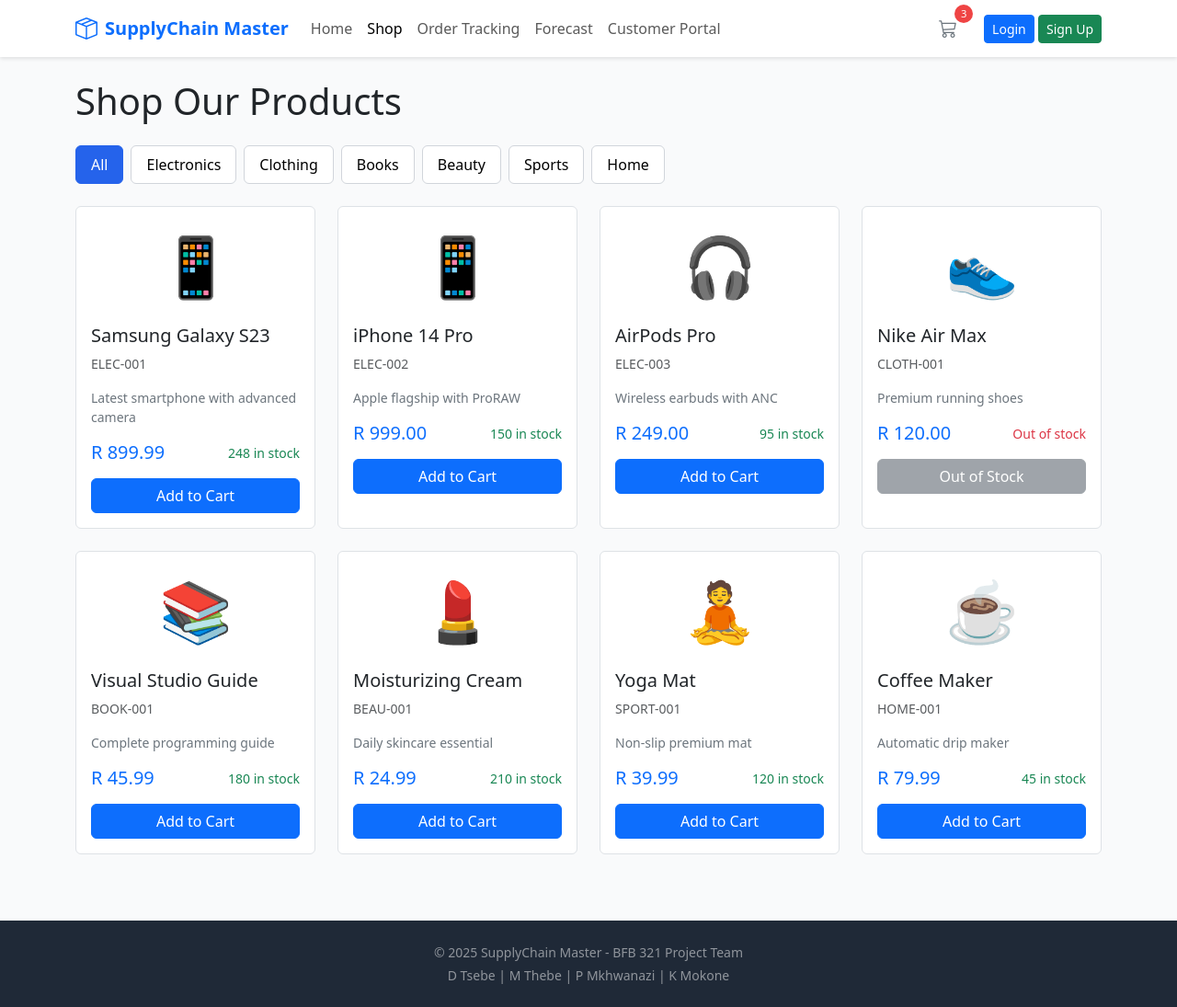
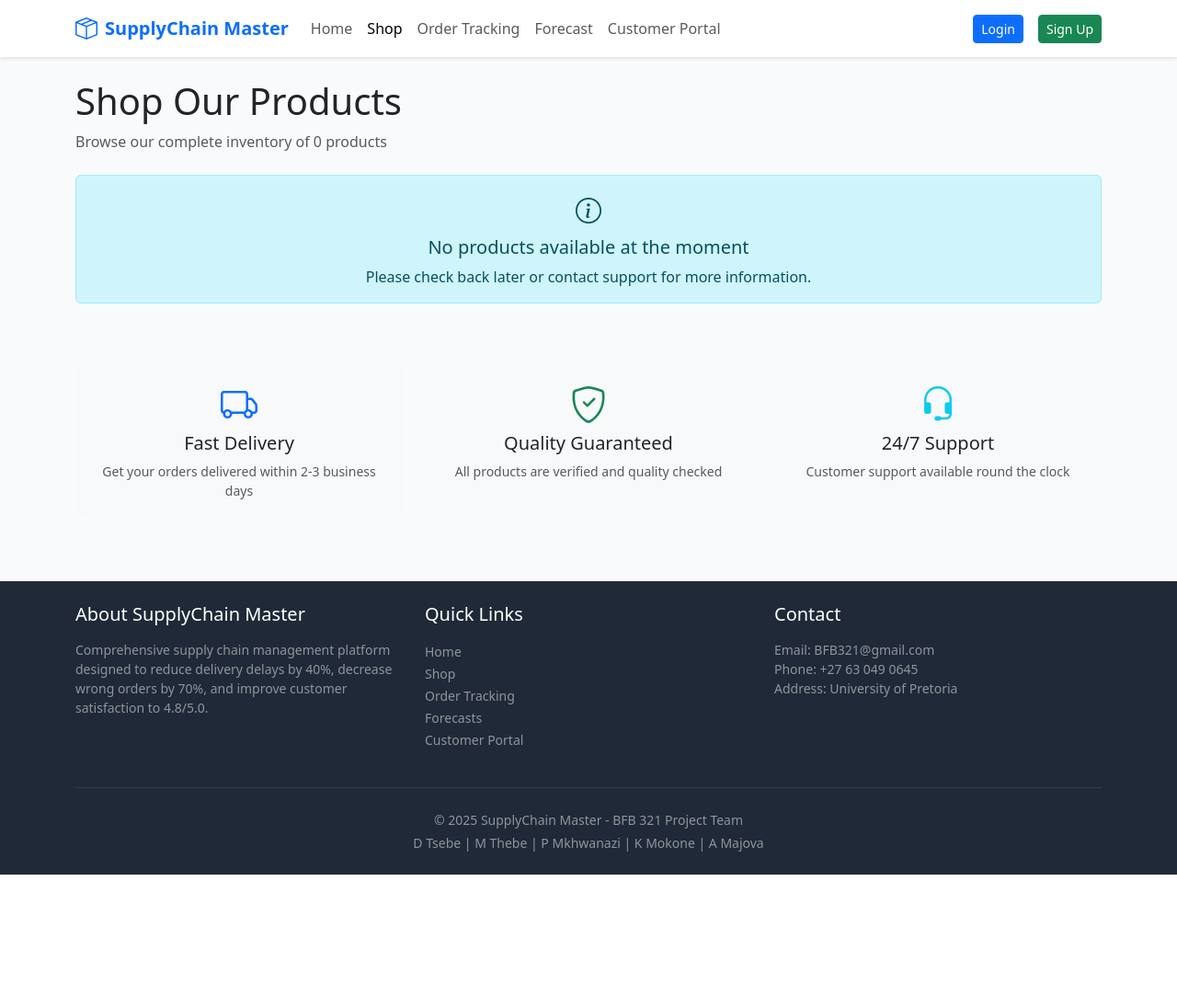
Before and after one commit to u22754459/Group_29-Retail-Supply-Chain, a Flask app: template templates/shop.html in a window 1280 px wide. Shown: the whole page at 92% size. After the commit the page ends 951 px from the top, so only its background shows below. Run offline with Flask 3, Linux system fonts and the light colour scheme; the template is opened without the code that fills it, so the values that code supplies are empty.

Commit message:
Update shop.html

```diff
--- a/templates/shop.html
+++ b/templates/shop.html
@@ -3,7 +3,7 @@
 <head>
     <meta charset="UTF-8">
     <meta name="viewport" content="width=device-width, initial-scale=1.0">
-    <title>Shop - Supply Chain Management System</title>
+    <title>Shop - SupplyChain Master</title>
     <link href="https://cdn.jsdelivr.net/npm/bootstrap@5.3.2/dist/css/bootstrap.min.css" rel="stylesheet">
     <link rel="stylesheet" href="https://cdn.jsdelivr.net/npm/bootstrap-icons@1.11.1/font/bootstrap-icons.css">
     <style>
@@ -34,47 +34,18 @@
             font-size: 4rem;
         }
 
-        .category-btn {
-            transition: all 0.2s;
-            cursor: pointer;
-            border: 1px solid #d1d5db;
-            padding: 0.5rem 1rem;
-            border-radius: 0.375rem;
-            background-color: white;
-        }
-
-        .category-btn:hover {
+        .category-badge {
+            display: inline-block;
+            padding: 0.25rem 0.75rem;
+            border-radius: 1rem;
+            font-size: 0.75rem;
             background-color: #e5e7eb;
-        }
-
-        .category-btn.active {
-            background-color: var(--primary-color);
-            color: white;
-            border-color: var(--primary-color);
-        }
-
-        .cart-badge {
-            position: absolute;
-            top: -5px;
-            right: -5px;
-            background-color: var(--danger-color);
-            color: white;
-            border-radius: 50%;
-            width: 20px;
-            height: 20px;
-            font-size: 0.7rem;
-            display: flex;
-            align-items: center;
-            justify-content: center;
+            color: #374151;
         }
 
         .footer {
             background-color: #1f2937;
             color: white;
-        }
-
-        .hidden {
-            display: none;
         }
     </style>
 </head>
@@ -82,7 +53,7 @@
     <!-- Navigation -->
     <nav class="navbar navbar-expand-lg navbar-light bg-white sticky-top">
         <div class="container">
-            <a class="navbar-brand d-flex align-items-center" href="index.html">
+            <a class="navbar-brand d-flex align-items-center" href="{{ url_for('index') }}">
                 <i class="bi bi-box-seam fs-4 text-primary me-2"></i>
                 <span class="fw-bold text-primary">SupplyChain Master</span>
             </a>
@@ -91,175 +62,168 @@
             </button>
             <div class="collapse navbar-collapse" id="navbarNav">
                 <ul class="navbar-nav me-auto">
-                    <li class="nav-item"><a class="nav-link" href="index.html">Home</a></li>
-                    <li class="nav-item"><a class="nav-link active" href="shop.html">Shop</a></li>
-                    <li class="nav-item"><a class="nav-link" href="tracking.html">Order Tracking</a></li>
-                    <li class="nav-item"><a class="nav-link" href="forecast.html">Forecast</a></li>
-                    <li class="nav-item"><a class="nav-link" href="customer.html">Customer Portal</a></li>
+                    <li class="nav-item"><a class="nav-link" href="{{ url_for('index') }}">Home</a></li>
+                    <li class="nav-item"><a class="nav-link active" href="{{ url_for('shop') }}">Shop</a></li>
+                    <li class="nav-item"><a class="nav-link" href="{{ url_for('tracking') }}">Order Tracking</a></li>
+                    <li class="nav-item"><a class="nav-link" href="{{ url_for('forecast') }}">Forecast</a></li>
+                    <li class="nav-item"><a class="nav-link" href="{{ url_for('customer') }}">Customer Portal</a></li>
                 </ul>
                 <div class="d-flex align-items-center gap-3">
-                    <a href="#" class="btn btn-link position-relative">
-                        <i class="bi bi-cart3 fs-5 text-secondary"></i>
-                        <span class="cart-badge">3</span>
-                    </a>
-                    <div>
-                        <a href="login.html" class="btn btn-primary btn-sm">Login</a>
-                        <a href="signup.html" class="btn btn-success btn-sm">Sign Up</a>
-                    </div>
+                    {% if session.user_id %}
+                        <span class="text-muted">Hello, {{ session.user_name }}</span>
+                        <a href="{{ url_for('logout') }}" class="btn btn-outline-secondary btn-sm">Logout</a>
+                    {% else %}
+                        <a href="{{ url_for('login') }}" class="btn btn-primary btn-sm">Login</a>
+                        <a href="{{ url_for('signup') }}" class="btn btn-success btn-sm">Sign Up</a>
+                    {% endif %}
                 </div>
             </div>
         </div>
     </nav>
 
+    <!-- Flash Messages -->
+    {% with messages = get_flashed_messages(with_categories=true) %}
+        {% if messages %}
+            <div class="container mt-3">
+                {% for category, message in messages %}
+                    <div class="alert alert-{{ category }} alert-dismissible fade show" role="alert">
+                        {{ message }}
+                        <button type="button" class="btn-close" data-bs-dismiss="alert"></button>
+                    </div>
+                {% endfor %}
+            </div>
+        {% endif %}
+    {% endwith %}
+
     <!-- Shop Content -->
     <div class="container py-4">
-        <h1 class="mb-4">Shop Our Products</h1>
+        <div class="row align-items-center mb-4">
+            <div class="col">
+                <h1 class="mb-2">Shop Our Products</h1>
+                <p class="text-muted mb-0">Browse our complete inventory of {{ products|length }} products</p>
+            </div>
+        </div>
 
-        <!-- Category Filters -->
-        <div class="d-flex gap-2 mb-4 flex-wrap">
-            <button class="category-btn active">All</button>
-            <button class="category-btn">Electronics</button>
-            <button class="category-btn">Clothing</button>
-            <button class="category-btn">Books</button>
-            <button class="category-btn">Beauty</button>
-            <button class="category-btn">Sports</button>
-            <button class="category-btn">Home</button>
+        <!-- Category Filter Info -->
+        {% if categories %}
+        <div class="card mb-4 bg-light border-0">
+            <div class="card-body py-2">
+                <p class="small text-muted mb-0">
+                    <i class="bi bi-tag me-2"></i>
+                    <strong>Available Categories:</strong>
+                    {% for category in categories %}
+                        <span class="category-badge">{{ category.category_name }}</span>
+                    {% endfor %}
+                </p>
             </div>
+        </div>
+        {% endif %}
 
         <!-- Products Grid -->
         <div class="row g-4">
-            <!-- Product 1 -->
+            {% if products %}
+                {% for product in products %}
                 <div class="col-md-6 col-lg-3">
-                <div class="card product-card border">
-                    <div class="card-body">
-                        <div class="text-center product-emoji mb-3">📱</div>
-                        <h5 class="card-title">Samsung Galaxy S23</h5>
-                        <p class="small text-muted">ELEC-001</p>
-                        <p class="small text-secondary">Latest smartphone with advanced camera</p>
+                    <div class="card product-card border h-100">
+                        <div class="card-body d-flex flex-column">
+                            <div class="text-center product-emoji mb-3">
+                                {% if 'phone' in product.product_name.lower() or 'galaxy' in product.product_name.lower() or 'iphone' in product.product_name.lower() %}
+                                    📱
+                                {% elif 'airpod' in product.product_name.lower() or 'headphone' in product.product_name.lower() %}
+                                    🎧
+                                {% elif 'shoe' in product.product_name.lower() or 'nike' in product.product_name.lower() %}
+                                    👟
+                                {% elif 'book' in product.product_name.lower() or 'guide' in product.product_name.lower() %}
+                                    📚
+                                {% elif 'cream' in product.product_name.lower() or 'beauty' in product.product_name.lower() %}
+                                    💄
+                                {% elif 'yoga' in product.product_name.lower() or 'mat' in product.product_name.lower() %}
+                                    🧘
+                                {% elif 'coffee' in product.product_name.lower() %}
+                                    ☕
+                                {% else %}
+                                    📦
+                                {% endif %}
+                            </div>
+
+                            <h5 class="card-title">{{ product.product_name }}</h5>
+                            <p class="small text-muted mb-1">{{ product.sku }}</p>
+
+                            {% if product.category_name %}
+                                <span class="category-badge mb-2">{{ product.category_name }}</span>
+                            {% endif %}
+
+                            <p class="small text-secondary flex-grow-1">{{ product.description or 'Quality product available for order' }}</p>
+
                             <div class="d-flex justify-content-between align-items-center mb-3">
-                            <span class="h5 mb-0 text-primary">R 899.99</span>
-                            <span class="small text-success">248 in stock</span>
+                                <span class="h5 mb-0 text-primary">R {{ "%.2f"|format(product.price) }}</span>
+                                {% if product.quantity > 0 %}
+                                    <span class="small text-success fw-semibold">
+                                        <i class="bi bi-check-circle-fill me-1"></i>{{ product.quantity }} in stock
+                                    </span>
+                                {% else %}
+                                    <span class="small text-danger fw-semibold">
+                                        <i class="bi bi-x-circle-fill me-1"></i>Out of stock
+                                    </span>
+                                {% endif %}
                             </div>
-                        <button class="btn w-100 btn-primary">Add to Cart</button>
+
+                            {% if product.quantity > 0 %}
+                                <form method="POST" action="{{ url_for('shop') }}" class="mt-auto">
+                                    <input type="hidden" name="product_id" value="{{ product.product_id }}">
+                                    <input type="hidden" name="product_name" value="{{ product.product_name }}">
+                                    <input type="hidden" name="price" value="{{ product.price }}">
+                                    <input type="hidden" name="action" value="add_to_cart">
+                                    <button type="submit" class="btn w-100 btn-primary">
+                                        <i class="bi bi-cart-plus me-1"></i>Add to Cart
+                                    </button>
+                                </form>
+                            {% else %}
+                                <button class="btn w-100 btn-secondary" disabled>
+                                    <i class="bi bi-x-circle me-1"></i>Out of Stock
+                                </button>
+                            {% endif %}
                         </div>
                     </div>
                 </div>
+                {% endfor %}
+            {% else %}
+                <div class="col-12">
+                    <div class="alert alert-info text-center">
+                        <i class="bi bi-info-circle fs-3 d-block mb-2"></i>
+                        <h5>No products available at the moment</h5>
+                        <p class="mb-0">Please check back later or contact support for more information.</p>
+                    </div>
+                </div>
+            {% endif %}
+        </div>
 
-            <!-- Product 2 -->
-            <div class="col-md-6 col-lg-3">
-                <div class="card product-card border">
-                    <div class="card-body">
-                        <div class="text-center product-emoji mb-3">📱</div>
-                        <h5 class="card-title">iPhone 14 Pro</h5>
-                        <p class="small text-muted">ELEC-002</p>
-                        <p class="small text-secondary">Apple flagship with ProRAW</p>
-                        <div class="d-flex justify-content-between align-items-center mb-3">
-                            <span class="h5 mb-0 text-primary">R 999.00</span>
-                            <span class="small text-success">150 in stock</span>
-                        </div>
-                        <button class="btn w-100 btn-primary">Add to Cart</button>
+        <!-- Additional Info Section -->
+        <div class="row mt-5">
+            <div class="col-md-4">
+                <div class="card border-0 bg-light h-100">
+                    <div class="card-body text-center">
+                        <i class="bi bi-truck fs-1 text-primary mb-3"></i>
+                        <h5>Fast Delivery</h5>
+                        <p class="small text-muted mb-0">Get your orders delivered within 2-3 business days</p>
                     </div>
                 </div>
             </div>
-
-            <!-- Product 3 -->
-            <div class="col-md-6 col-lg-3">
-                <div class="card product-card border">
-                    <div class="card-body">
-                        <div class="text-center product-emoji mb-3">🎧</div>
-                        <h5 class="card-title">AirPods Pro</h5>
-                        <p class="small text-muted">ELEC-003</p>
-                        <p class="small text-secondary">Wireless earbuds with ANC</p>
-                        <div class="d-flex justify-content-between align-items-center mb-3">
-                            <span class="h5 mb-0 text-primary">R 249.00</span>
-                            <span class="small text-success">95 in stock</span>
-                        </div>
-                        <button class="btn w-100 btn-primary">Add to Cart</button>
+            <div class="col-md-4">
+                <div class="card border-0 bg-light h-100">
+                    <div class="card-body text-center">
+                        <i class="bi bi-shield-check fs-1 text-success mb-3"></i>
+                        <h5>Quality Guaranteed</h5>
+                        <p class="small text-muted mb-0">All products are verified and quality checked</p>
                     </div>
                 </div>
             </div>
-
-            <!-- Product 4 -->
-            <div class="col-md-6 col-lg-3">
-                <div class="card product-card border">
-                    <div class="card-body">
-                        <div class="text-center product-emoji mb-3">👟</div>
-                        <h5 class="card-title">Nike Air Max</h5>
-                        <p class="small text-muted">CLOTH-001</p>
-                        <p class="small text-secondary">Premium running shoes</p>
-                        <div class="d-flex justify-content-between align-items-center mb-3">
-                            <span class="h5 mb-0 text-primary">R 120.00</span>
-                            <span class="small text-danger">Out of stock</span>
-                        </div>
-                        <button class="btn w-100 btn-secondary" disabled>Out of Stock</button>
-                    </div>
-                </div>
-            </div>
-
-            <!-- Product 5 -->
-            <div class="col-md-6 col-lg-3">
-                <div class="card product-card border">
-                    <div class="card-body">
-                        <div class="text-center product-emoji mb-3">📚</div>
-                        <h5 class="card-title">Visual Studio Guide</h5>
-                        <p class="small text-muted">BOOK-001</p>
-                        <p class="small text-secondary">Complete programming guide</p>
-                        <div class="d-flex justify-content-between align-items-center mb-3">
-                            <span class="h5 mb-0 text-primary">R 45.99</span>
-                            <span class="small text-success">180 in stock</span>
-                        </div>
-                        <button class="btn w-100 btn-primary">Add to Cart</button>
-                    </div>
-                </div>
-            </div>
-
-            <!-- Product 6 -->
-            <div class="col-md-6 col-lg-3">
-                <div class="card product-card border">
-                    <div class="card-body">
-                        <div class="text-center product-emoji mb-3">💄</div>
-                        <h5 class="card-title">Moisturizing Cream</h5>
-                        <p class="small text-muted">BEAU-001</p>
-                        <p class="small text-secondary">Daily skincare essential</p>
-                        <div class="d-flex justify-content-between align-items-center mb-3">
-                            <span class="h5 mb-0 text-primary">R 24.99</span>
-                            <span class="small text-success">210 in stock</span>
-                        </div>
-                        <button class="btn w-100 btn-primary">Add to Cart</button>
-                    </div>
-                </div>
-            </div>
-
-            <!-- Product 7 -->
-            <div class="col-md-6 col-lg-3">
-                <div class="card product-card border">
-                    <div class="card-body">
-                        <div class="text-center product-emoji mb-3">🧘</div>
-                        <h5 class="card-title">Yoga Mat</h5>
-                        <p class="small text-muted">SPORT-001</p>
-                        <p class="small text-secondary">Non-slip premium mat</p>
-                        <div class="d-flex justify-content-between align-items-center mb-3">
-                            <span class="h5 mb-0 text-primary">R 39.99</span>
-                            <span class="small text-success">120 in stock</span>
-                        </div>
-                        <button class="btn w-100 btn-primary">Add to Cart</button>
-                    </div>
-                </div>
-            </div>
-
-            <!-- Product 8 -->
-            <div class="col-md-6 col-lg-3">
-                <div class="card product-card border">
-                    <div class="card-body">
-                        <div class="text-center product-emoji mb-3">☕</div>
-                        <h5 class="card-title">Coffee Maker</h5>
-                        <p class="small text-muted">HOME-001</p>
-                        <p class="small text-secondary">Automatic drip maker</p>
-                        <div class="d-flex justify-content-between align-items-center mb-3">
-                            <span class="h5 mb-0 text-primary">R 79.99</span>
-                            <span class="small text-success">45 in stock</span>
-                        </div>
-                        <button class="btn w-100 btn-primary">Add to Cart</button>
+            <div class="col-md-4">
+                <div class="card border-0 bg-light h-100">
+                    <div class="card-body text-center">
+                        <i class="bi bi-headset fs-1 text-info mb-3"></i>
+                        <h5>24/7 Support</h5>
+                        <p class="small text-muted mb-0">Customer support available round the clock</p>
                     </div>
                 </div>
             </div>
@@ -269,11 +233,41 @@
     <!-- Footer -->
     <footer class="footer mt-5 py-4">
         <div class="container">
+            <div class="row g-4">
+                <div class="col-md-4">
+                    <h5 class="mb-3">About SupplyChain Master</h5>
+                    <p class="small text-white-50">
+                        Comprehensive supply chain management platform designed to reduce delivery delays by 40%,
+                        decrease wrong orders by 70%, and improve customer satisfaction to 4.8/5.0.
+                    </p>
+                </div>
+                <div class="col-md-4">
+                    <h5 class="mb-3">Quick Links</h5>
+                    <ul class="list-unstyled">
+                        <li><a href="{{ url_for('index') }}" class="text-white-50 text-decoration-none small">Home</a></li>
+                        <li><a href="{{ url_for('shop') }}" class="text-white-50 text-decoration-none small">Shop</a></li>
+                        <li><a href="{{ url_for('tracking') }}" class="text-white-50 text-decoration-none small">Order Tracking</a></li>
+                        <li><a href="{{ url_for('forecast') }}" class="text-white-50 text-decoration-none small">Forecasts</a></li>
+                        <li><a href="{{ url_for('customer') }}" class="text-white-50 text-decoration-none small">Customer Portal</a></li>
+                    </ul>
+                </div>
+                <div class="col-md-4">
+                    <h5 class="mb-3">Contact</h5>
+                    <p class="small text-white-50 mb-0">
+                        Email: BFB321@gmail.com<br />
+                        Phone: +27 63 049 0645<br />
+                        Address: University of Pretoria
+                    </p>
+                </div>
+            </div>
+            <hr class="border-secondary my-4" />
             <div class="text-center small text-white-50">
                 <p class="mb-1">&copy; 2025 SupplyChain Master - BFB 321 Project Team</p>
-                <p class="mb-0">D Tsebe | M Thebe | P Mkhwanazi | K Mokone</p>
+                <p class="mb-0">D Tsebe | M Thebe | P Mkhwanazi | K Mokone | A Majova</p>
             </div>
         </div>
     </footer>
+
+    <script src="https://cdn.jsdelivr.net/npm/bootstrap@5.3.2/dist/js/bootstrap.bundle.min.js"></script>
 </body>
 </html>
```
Lines whose indentation alone changed are shown as unchanged.
